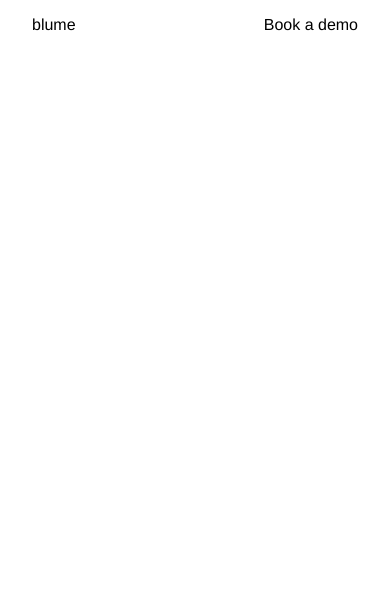
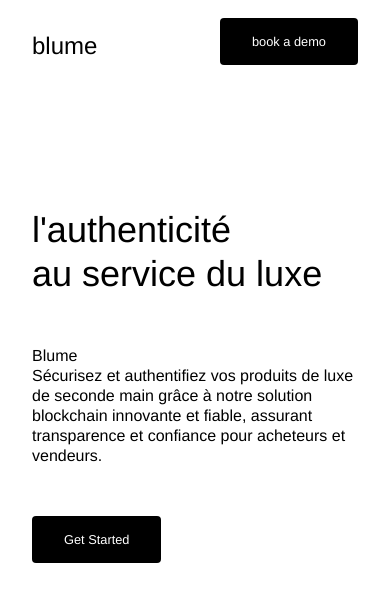
Before and after one commit to Jeff-Erson44/blumev2, a Next.js app: page / in a window 390 px wide. Shown: the top 602 px of the page. Built offline with nearby package versions, Linux system fonts and the light colour scheme; a web font is replaced by a local one.

Commit message:
ADD Hero section

```diff
--- a/package.json
+++ b/package.json
@@ -11,6 +11,7 @@
   "dependencies": {
     "@eslint/config-array": "^0.18.0",
     "@eslint/object-schema": "^2.1.4",
+    "@splinetool/react-spline": "^4.0.0",
     "glob": "^11.0.0",
     "lru-cache": "^11.0.1",
     "next": "15.0.0",
--- /dev/null
+++ b/src/app/components/Button/Button.tsx
@@ -0,0 +1,18 @@
+import Link from "next/link"
+import './_Button.scss'
+
+interface ButtonProps {
+    text : string,
+    link? : string
+}
+
+export const Button = ({text, link='/'} : ButtonProps) => {
+    return (
+        <Link
+            href={`${link}`}
+            className="btn"
+        >
+            {text}
+        </Link>
+    )
+}
--- /dev/null
+++ b/src/app/components/Button/_Button.scss
@@ -0,0 +1,14 @@
+.btn{
+    background: black;
+    color: white!important;
+    padding: 16px 32px;
+    border-radius: 4px;
+    font-size: 1rem;
+    width: fit-content;
+}
+
+@media screen and (max-width: 475px){
+    .btn{
+        font-size: 0.8rem;
+    }
+}
--- /dev/null
+++ b/src/app/components/Hero/Hero.tsx
@@ -0,0 +1,25 @@
+import { Button } from '../Button/Button'
+import './_Hero.scss'
+import Spline from '@splinetool/react-spline';
+
+export const Hero = () => {
+    return(
+        <>
+            <div className='containerHero__highlighText'>
+                <h1>l'authenticité <br />au service du luxe</h1>
+                <h2>Blume < br/>
+                Sécurisez et authentifiez vos produits de luxe de seconde main grâce à notre solution blockchain innovante et fiable, assurant transparence et confiance pour acheteurs et vendeurs.
+                </h2>
+                <Button
+                    text='Get Started'
+                />
+            </div>
+            <div className='containerHero__image'>
+                <Spline
+                    scene="/image/scene.splinecode"
+                    style={{ width: '100%', height: '500px' }}
+                />
+            </div>
+        </>
+    )
+}
--- /dev/null
+++ b/src/app/components/Hero/_Hero.scss
@@ -0,0 +1,37 @@
+@import '../../../style/settings.scss';
+
+.containerHero{
+    &__highlighText{
+        margin-top: 100px;
+        grid-column: 1/7;
+        gap: 36px;
+        display: flex;
+        flex-direction: column;
+        h1{
+            @include title;
+        }
+        h2{
+            font-weight: 500;
+            line-height: 24px;
+        }
+    }
+    &__image{
+        grid-column: 8/12;
+    }
+}
+
+@media screen and ( max-width: 475px){
+    .containerHero{
+        &__highlighText{
+            gap: 50px;
+            grid-column: 1/-1;
+            h2{
+                font-size: 0.68;
+                line-height: 20px;
+            }
+        }
+        &__image{
+            display: none;
+        }
+    }
+}
--- a/src/app/components/Navbar/Navbar.scss
+++ /dev/null
@@ -1,8 +0,0 @@
-nav{
-    grid-column: 1/-1;
-    ul{
-        display: flex;
-        justify-content: space-between;
-        margin: 16px 0;
-    }
-}
--- a/src/app/components/Navbar/Navbar.tsx
+++ b/src/app/components/Navbar/Navbar.tsx
@@ -1,4 +1,5 @@
-import './Navbar.scss'
+import { Button } from '../Button/Button'
+import './_Navbar.scss'
 import Link from "next/link"
 
 export const Navbar = () =>{
@@ -12,9 +13,9 @@ export const Navbar = () =>{
                     </Link>
                 </li>
                 <li>
-                    <a>
-                        Book a demo
-                    </a>
+                    <Button
+                        text="book a demo"
+                    />
                 </li>
             </ul>
         </nav>
--- /dev/null
+++ b/src/app/components/Navbar/_Navbar.scss
@@ -0,0 +1,12 @@
+nav{
+    grid-column: 1/-1;
+    ul{
+        display: flex;
+        justify-content: space-between;
+        padding: 32px 0;
+        li a{
+            font-size: 1.5rem;
+            font-weight: 500;
+        }
+    }
+}
--- a/src/app/page.tsx
+++ b/src/app/page.tsx
@@ -1,9 +1,11 @@
+import { Hero } from "./components/Hero/Hero";
 import { Navbar } from "./components/Navbar/Navbar";
 
 export default function Home() {
   return (
     <>
       <Navbar />
+      <Hero />
     </>
   );
 }
--- a/src/style/_reset.scss
+++ b/src/style/_reset.scss
@@ -43,7 +43,7 @@ a{
     text-decoration: none;
     color: black;
     &:visited{
-        color: black!important;
+        color: black;
     }
 }
 button{
```
Also changed, not shown: 2 other files (tests, documents, lock files or other folders).
